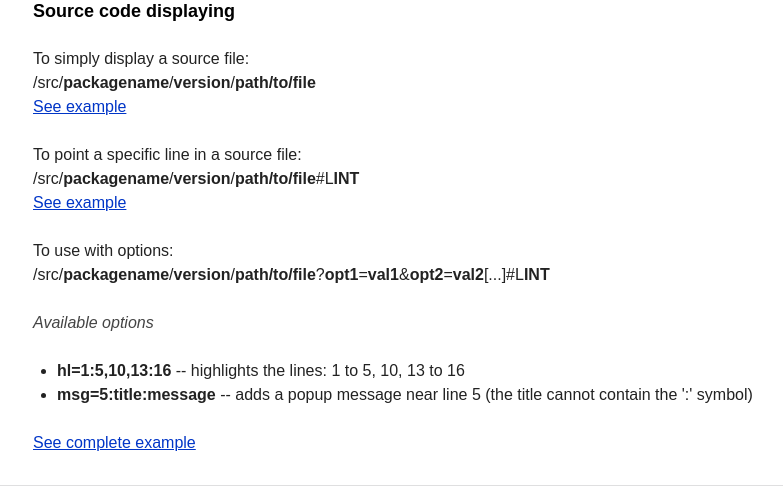
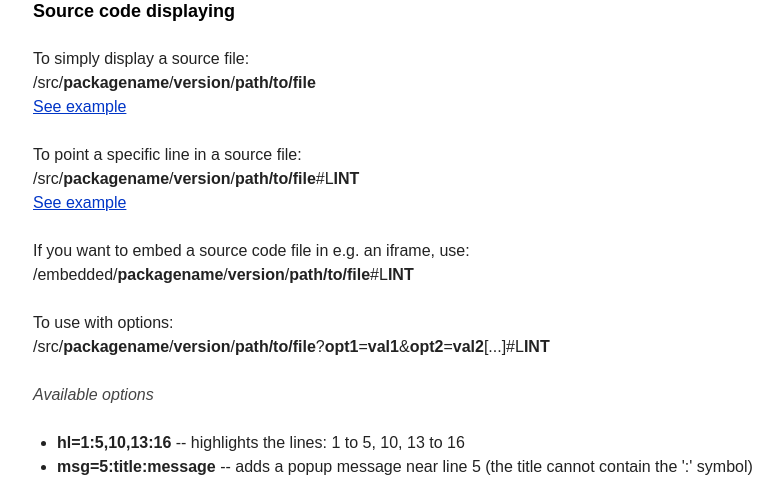
Before and after one commit to Debian/debsources, a Python web app: template web/flask/app/templates/doc_url.html in a window 1280 px wide. Shown: the part 1019-1505 px from the top of the page, without its empty margins (267-1050 px from the left). Run offline with Jinja, Linux system fonts and the light colour scheme; the template is opened without the code that fills it, so the values that code supplies are empty.

Commit message:
add: documentation about /embedded

```diff
--- a/web/flask/app/templates/doc_url.html
+++ b/web/flask/app/templates/doc_url.html
@@ -96,6 +96,12 @@
 </p>
 
 <p>
+  If you want to embed a source code file in e.g. an iframe, use:
+  <span class="url">{{ url_prefix
+  }}/embedded/<strong>packagename</strong>/<strong>version</strong>/<strong>path/to/file</strong>#L<strong>INT</strong></span>
+</p>
+
+<p>
   To use with options:
   <span class="url">{{ url_prefix
   }}/src/<strong>packagename</strong>/<strong>version</strong>/<strong>path/to/file</strong>?<strong>opt1</strong>=<strong>val1</strong>&<strong>opt2</strong>=<strong>val2</strong>[...]#L<strong>INT</strong></span>
```
